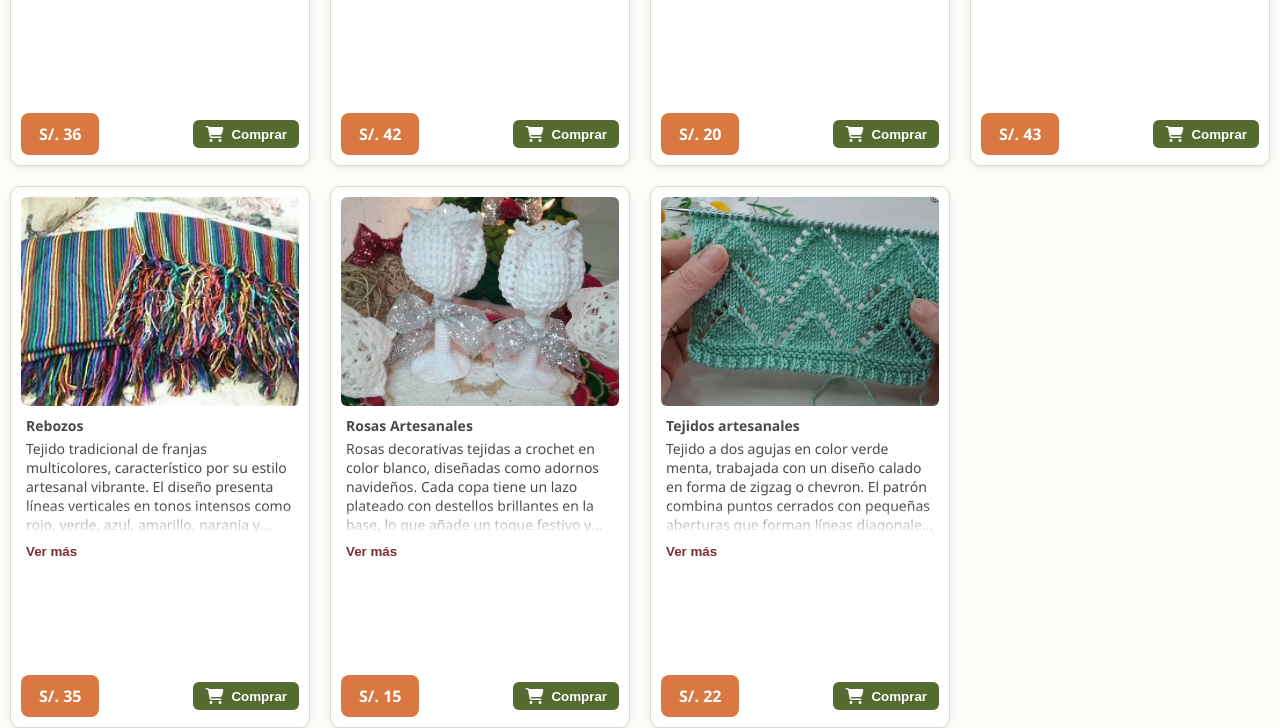
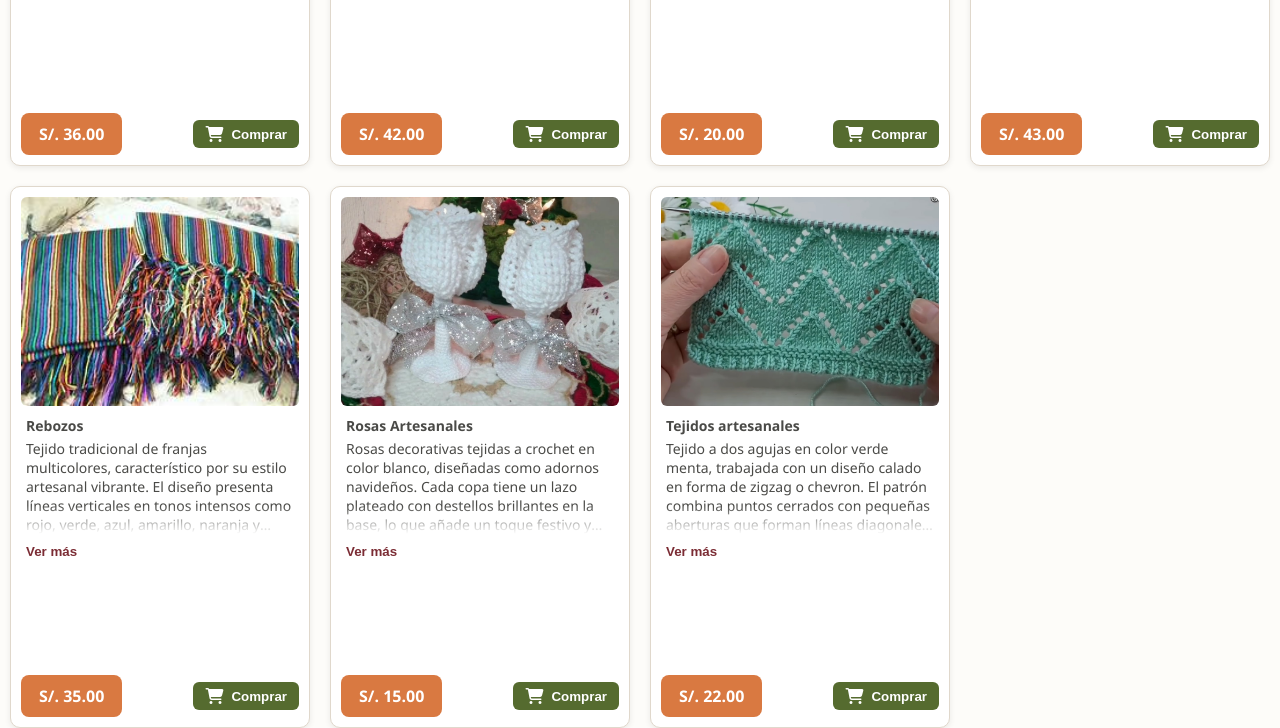
Before and after one commit to Preylin/WebsiteStore, a plain HTML site: page tejidos.html in a window 1280 px wide. Shown: the part 487-1215 px from the top of the page. Drawn offline with Linux system fonts and the light colour scheme.

Commit message:
Update tejidos.html
cambio de soles

```diff
--- a/tejidos.html
+++ b/tejidos.html
@@ -179,7 +179,7 @@
         <p>Bufanda tejida en lana de color gris, colocada sobre un maniquí. El diseño destaca por su elegancia y detalle: la parte superior está tejida con puntos cerrados que aportan firmeza y textura, mientras que en la zona central se observa un patrón entrelazado más decorativo que sirve como pasador para sujetar la bufanda de manera ordenada al cuello. Los extremos tienen un acabado con un delicado diseño calado en forma de pequeños bucles, lo que aporta un toque artesanal y sofisticado.</p>
       </div>
       <div class="acciones-cuadro">
-        <div class="btn-precio">S/. 36</div>
+        <div class="btn-precio">S/. 36.00</div>
         <button class="btn-carrito" onclick="window.location.href='pay.html'"><i class="fas fa-shopping-cart"></i> Comprar</button>
       </div>
     </div>
@@ -191,7 +191,7 @@
         <p>Tejido a crochet en tono beige claro, de diseño calado con puntos abiertos que crean un patrón aireado y elegante. Presenta un escote en “V” pronunciado y mangas tres cuartos, ambas trabajadas con el mismo punto decorativo que combina solidez y transparencia. </p>
       </div>
       <div class="acciones-cuadro">
-        <div class="btn-precio">S/. 42</div>
+        <div class="btn-precio">S/. 42.00</div>
         <button class="btn-carrito" onclick="window.location.href='pay.html'"><i class="fas fa-shopping-cart"></i> Comprar</button>
       </div>
     </div>
@@ -203,7 +203,7 @@
         <p>Gorro tejido con dos agujas está confeccionado en lana de color azul turquesa, con un diseño en relieve formado por puntos entrelazados que generan un atractivo patrón geométrico. Su borde inferior presenta un acabado elástico en canalé, lo que asegura un ajuste cómodo y firme a la cabeza. Es una prenda abrigadora, práctica y con estilo, ideal para protegerse del frío sin perder un toque moderno y artesanal.</p>
       </div>
       <div class="acciones-cuadro">
-        <div class="btn-precio">S/. 20</div>
+        <div class="btn-precio">S/. 20.00</div>
         <button class="btn-carrito" onclick="window.location.href='pay.html'"><i class="fas fa-shopping-cart"></i> Comprar</button>
       </div>
     </div>
@@ -215,7 +215,7 @@
         <p>Tejido a crochet en color negro, con un diseño calado que aporta ligereza y elegancia. La prenda cubre los hombros y parte de la espalda, destacando por su borde inferior adornado con un delicado acabado en puntilla de flores, lo que le da un aire femenino y sofisticado. Es un accesorio versátil que puede usarse tanto en ocasiones formales como en salidas casuales, ideal para complementar vestidos o blusas con un toque artesanal y distinguido.</p>
       </div>
       <div class="acciones-cuadro">
-        <div class="btn-precio">S/. 43</div>
+        <div class="btn-precio">S/. 43.00</div>
         <button class="btn-carrito" onclick="window.location.href='pay.html'"><i class="fas fa-shopping-cart"></i> Comprar</button>
       </div>
     </div>
@@ -227,7 +227,7 @@
         <p>Tejido tradicional de franjas multicolores, característico por su estilo artesanal vibrante. El diseño presenta líneas verticales en tonos intensos como rojo, verde, azul, amarillo, naranja y morado, combinadas de manera armónica. En los extremos, destacan flecos largos y abundantes formados por hilos de los mismos colores, que aportan movimiento y alegría a la pieza.</p>
       </div>
       <div class="acciones-cuadro">
-        <div class="btn-precio">S/. 35</div>
+        <div class="btn-precio">S/. 35.00</div>
         <button class="btn-carrito" onclick="window.location.href='pay.html'"><i class="fas fa-shopping-cart"></i> Comprar</button>
       </div>
     </div>
@@ -238,7 +238,7 @@
         <p>Rosas decorativas tejidas a crochet en color blanco, diseñadas como adornos navideños. Cada copa tiene un lazo plateado con destellos brillantes en la base, lo que añade un toque festivo y elegante. El tejido está trabajado en puntos cerrados que simulan la forma real de una copa, con detalles en la parte superior que recuerdan un borde ondulado. </p>
       </div>
       <div class="acciones-cuadro">
-        <div class="btn-precio">S/. 15</div>
+        <div class="btn-precio">S/. 15.00</div>
         <button class="btn-carrito" onclick="window.location.href='pay.html'"><i class="fas fa-shopping-cart"></i> Comprar</button>
       </div>
     </div>
@@ -249,7 +249,7 @@
         <p>Tejido a dos agujas en color verde menta, trabajada con un diseño calado en forma de zigzag o chevron. El patrón combina puntos cerrados con pequeñas aberturas que forman líneas diagonales repetitivas, creando un efecto visual atractivo y elegante. En la parte inferior se aprecia una base en punto elástico que da firmeza al inicio del tejido.</p>
       </div>
       <div class="acciones-cuadro">
-        <div class="btn-precio">S/. 22</div>
+        <div class="btn-precio">S/. 22.00</div>
         <button class="btn-carrito" onclick="window.location.href='pay.html'"><i class="fas fa-shopping-cart"></i> Comprar</button>
       </div>
     </div>
```
